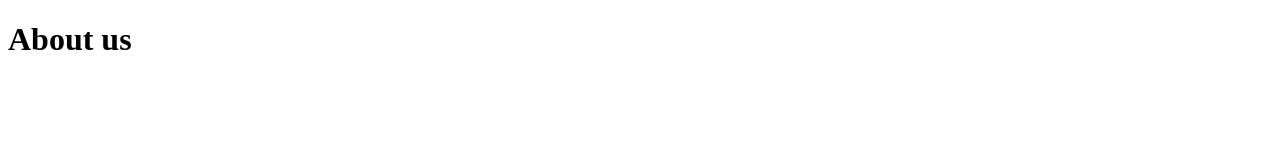
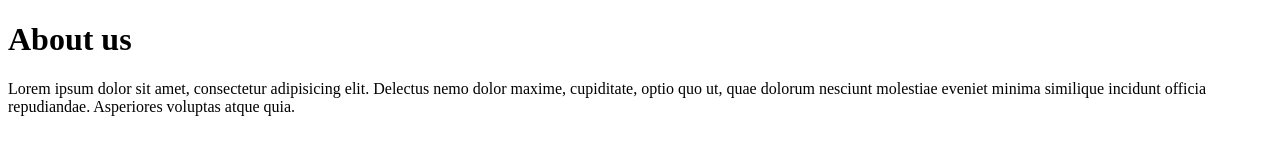
Before and after one commit to anabourna/Demo, a plain HTML site: page about.html in a window 1280 px wide. Drawn offline with Linux system fonts and the light colour scheme.

Commit message:
Update about page

```diff
--- a/about.html
+++ b/about.html
@@ -8,5 +8,11 @@
 </head>
 <body>
     <h1>About us </h1>
+    <section>
+        Lorem ipsum dolor sit amet, consectetur adipisicing elit.
+        Delectus nemo dolor maxime, cupiditate, optio quo ut,
+        quae dolorum nesciunt molestiae eveniet minima similique
+        incidunt officia repudiandae. Asperiores voluptas atque quia.
+    </section>
 </body>
 </html>
```
